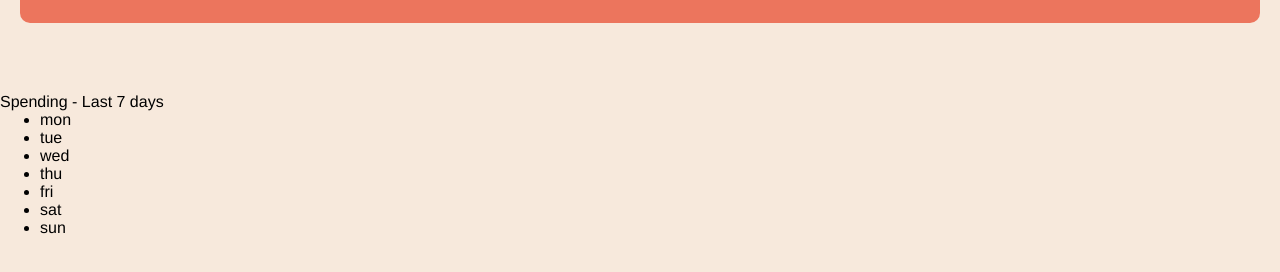
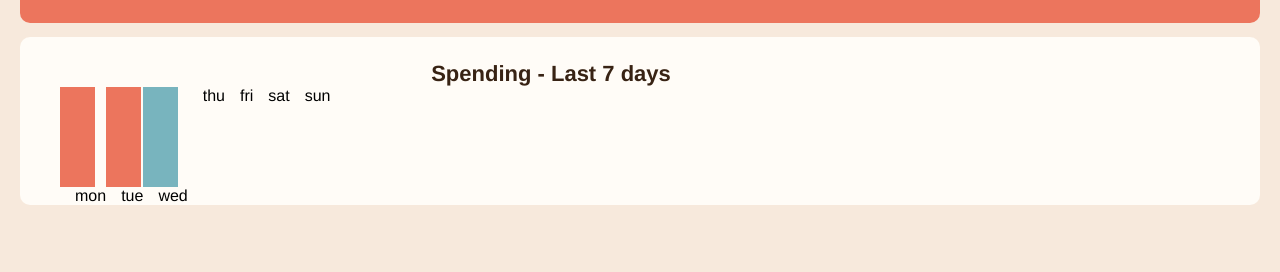
Before and after one commit to Kelsy-Dev/Expenses-chart, a plain HTML site: page index.html in a window 1280 px wide. Shown: the part 152-424 px from the top of the page. Drawn offline with Linux system fonts and the light colour scheme.

Commit message:
Add charts

```diff
--- a/index.html
+++ b/index.html
@@ -27,13 +27,40 @@
 <main>
   <p>Spending - Last 7 days</p>
 <ul>
+      <div class="col">
+      <div class="mon"></div>
       <li>mon</li>
+      </div>
+
+      <div class="col">
+      <div class="tue"></div>
       <li>tue</li>
+      </div>
+
+      <div class="col">
+      <div class="wed"></div>
       <li>wed</li>
+      </div>
+
+      <div class="col">
+      <div class="thu"></div>
       <li>thu</li>
+      </div>
+
+      <div class="col">
+      <div class="fri"></div>
       <li>fri</li>
+      </div>
+
+      <div class="col">
+      <div class="sat"></div>
       <li>sat</li>
+      </div>
+
+      <div class="col">
+      <div class="sun"></div>
       <li>sun</li>
+      </div>
 </ul>
 
   <!-- <p>Total this month</p>
--- a/style.css
+++ b/style.css
@@ -31,3 +31,44 @@ body {
 
 /* ----------MAIN-----------
 ---------------------------- */
+
+main {
+    background-color: #fffcf7;
+    margin: -56px 20px;
+    border-radius: 10px;
+}
+main > p:first-child{
+    text-align: center;
+    color: #382314;
+    font-size: 22px;
+    font-weight: bold;
+    padding-top: 24px;
+    margin-left: -178px;
+}
+main > ul {
+    list-style-type: none;
+    display: flex;
+}
+main > ul li{
+    margin-left: 5px;
+    padding-left: 10px;
+}
+.mon {
+    background-color: #ec755d;
+    padding: 50px 10px;
+    width: 35px;
+}
+.tue {
+    background-color: #ec755d;
+    padding: 50px 10px;
+    width: 35px;
+}
+.wed {
+    background-color: #78b4be;
+    padding: 50px 10px;
+    width: 35px;
+}
+.col{
+    display: flex;
+    flex-direction: column;
+}
```
Lines whose indentation alone changed are shown as unchanged.
